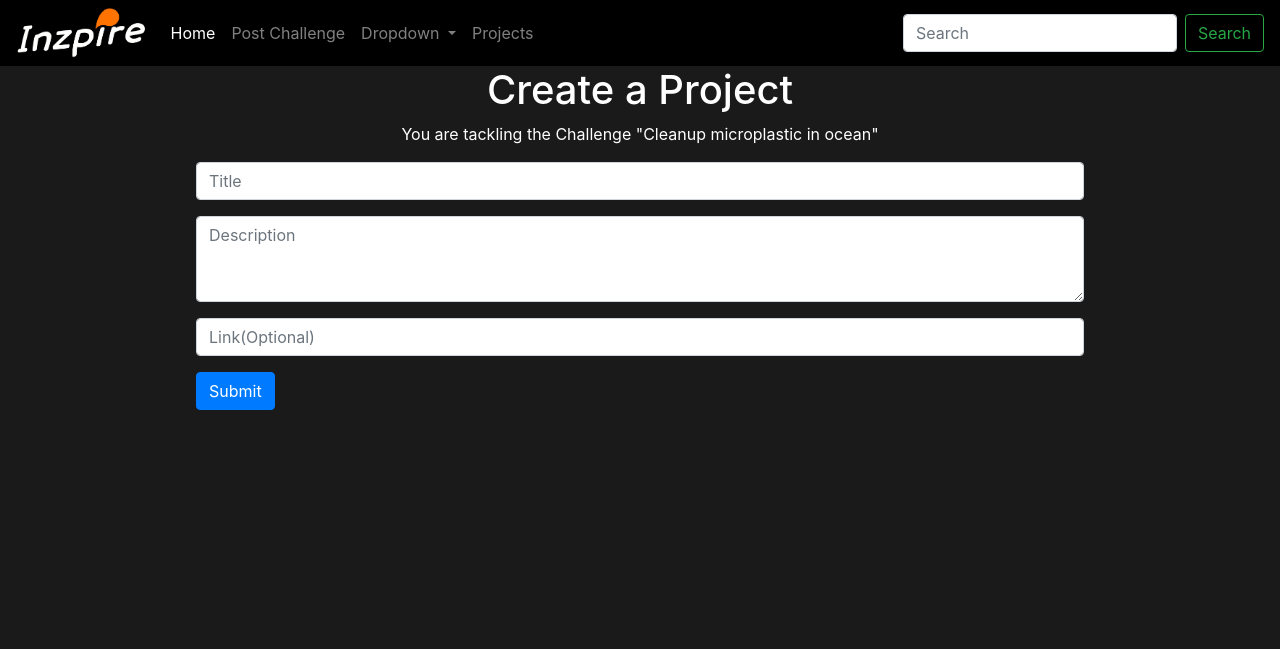
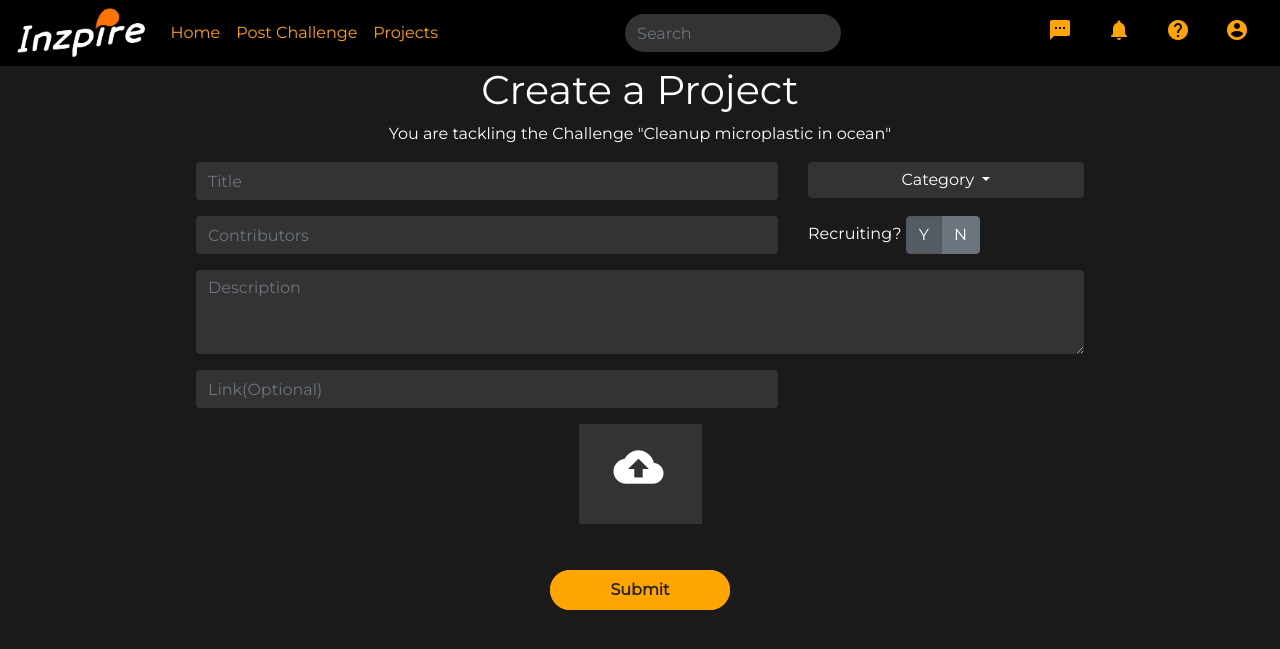
Before and after one commit to MM1901/Inzpire-HackHer413-2021, a PHP site: page /createProject.html in a window 1280 px wide. Shown: the top 649 px of the page. Run offline with PHP 8.4, Linux system fonts and the light colour scheme.

```diff
--- a/createProject.html
+++ b/createProject.html
@@ -5,12 +5,13 @@
     <meta charset="UTF-8">
     <meta http-equiv="X-UA-Compatible" content="IE=edge">
     <meta name="viewport" content="width=device-width, initial-scale=1.0">
-    <title>Post Challenge</title>
+    <title>Create Project</title>
     <link rel="stylesheet" href="https://cdn.jsdelivr.net/npm/bootstrap@4.5.3/dist/css/bootstrap.min.css"
         integrity="sha384-TX8t27EcRE3e/ihU7zmQxVncDAy5uIKz4rEkgIXeMed4M0jlfIDPvg6uqKI2xXr2" crossorigin="anonymous">
-    <link rel="stylesheet" href="./css/postChallenge.css">
+    <link rel="stylesheet" href="./css/challenge.css">
     <link rel="preconnect" href="https://fonts.gstatic.com">
     <link href="https://fonts.googleapis.com/css2?family=Montserrat&display=swap" rel="stylesheet">
+    <link rel="stylesheet" href="https://fonts.googleapis.com/icon?family=Material+Icons" />
     <style>
         body {
             background-color: #1A1A1A;
@@ -32,55 +33,118 @@
         <div class="collapse navbar-collapse" id="navbarSupportedContent">
             <ul class="navbar-nav mr-auto">
                 <li class="nav-item active">
-                    <a class="nav-link" href="#">Home <span class="sr-only">(current)</span></a>
+                    <a class="nav-link orange" href="#">Home <span class="sr-only">(current)</span></a>
                 </li>
                 <li class="nav-item">
-                    <a class="nav-link" href="#">Post Challenge</a>
+                    <a class="nav-link orange" href="#">Post Challenge</a>
                 </li>
-                <li class="nav-item dropdown">
-                    <a class="nav-link dropdown-toggle" href="#" id="navbarDropdown" role="button"
-                        data-toggle="dropdown" aria-haspopup="true" aria-expanded="false">
-                        Dropdown
-                    </a>
-                    <div class="dropdown-menu" aria-labelledby="navbarDropdown">
-                        <a class="dropdown-item" href="#">Action</a>
-                        <a class="dropdown-item" href="#">Another action</a>
-                        <div class="dropdown-divider"></div>
-                        <a class="dropdown-item" href="#">Something else here</a>
-                    </div>
-                </li>
+
                 <li class="nav-item">
-                    <a class="nav-link" href="#" tabindex="-1">Projects</a>
+                    <a class="nav-link orange" href="#" tabindex="-1">Projects</a>
                 </li>
             </ul>
             <form class="form-inline my-2 my-lg-0">
-                <input class="form-control mr-sm-2" type="search" placeholder="Search" aria-label="Search">
-                <button class="btn btn-outline-success my-2 my-sm-0" type="submit">Search</button>
+                <input class="form-control mr-sm-2 searchBar" type="search" placeholder="Search" aria-label="Search">
+
             </form>
+            <ul class="navbar-nav ml-auto">
+                <li class="nav-item icons">
+                    <i class="material-icons sms">sms</i>
+                </li>
+                <li class="nav-item icons">
+                    <i class="material-icons notifications">notifications</i>
+
+                </li>
+
+
+                <li class="nav-item icons">
+                    <i class="material-icons help">help</i>
+
+                </li>
+                <li class="nav-item icons">
+                    <i class="material-icons account_circle">account_circle</i>
+
+                </li>
+            </ul>
         </div>
     </nav>
     <div class="container ">
         <h1 style="text-align:center;color:white">Create a Project</h1>
         <p style="text-align:center; color:white">You are tackling the Challenge "Cleanup microplastic in ocean"</p>
         <form style="width:80%;" class="mx-auto">
-            <div class="form-group">
+            <div class="row">
+                <div class="col-md-8">
+                    <div class="form-group">
 
-                <input type="text" class="form-control" placeholder="Title">
+                        <input type="text" class="form-control inputField" placeholder="Title">
 
+                    </div>
+                </div>
+                <div class="col-md-4">
+                    <div class="dropdown">
+                        <button class="btn btn-secondary dropdown-toggle category" type="button" id="dropdownMenuButton"
+                            data-toggle="dropdown" aria-haspopup="true" aria-expanded="false">
+                            Category
+                        </button>
+                        <div class="dropdown-menu" aria-labelledby="dropdownMenuButton">
+                            <a class="dropdown-item" href="#">Action</a>
+                            <a class="dropdown-item" href="#">Another action</a>
+                            <a class="dropdown-item" href="#">Something else here</a>
+                        </div>
+                    </div>
+                </div>
+            </div>
+            <div class="row">
+                <div class="col-md-8">
+                    <div class="form-group">
+
+                        <input type="text" class="form-control inputField" placeholder="Contributors">
+
+                    </div>
+                </div>
+                <div class="col-md-4">
+                    <p class="lab">Recruiting?</p>
+                    <div class="btn-group btn-group-toggle" data-toggle="buttons">
+                        <label class="btn btn-secondary active">
+                            <input type="radio" name="options" id="option1" checked> Y
+                        </label>
+                        <label class="btn btn-secondary">
+                            <input type="radio" name="options" id="option2"> N
+                        </label>
+
+                    </div>
+                </div>
             </div>
             <div class="form-group">
 
-                <textarea class="form-control" id="exampleFormControlTextarea1" placeholder="Description"
+                <textarea class="form-control inputField" id="exampleFormControlTextarea1" placeholder="Description"
                     rows="3"></textarea>
             </div>
-            <div class="form-group">
+            <div class="row">
+                <div class="col-md-8">
+                    <div class="form-group">
 
-                <input type="text" class="form-control" placeholder="Link(Optional)">
+                        <input type="text" class="form-control inputField" placeholder="Link(Optional)">
 
+                    </div>
+                </div>
+            </div>
+            <div class="row">
+                <div class="col-md-2 mx-auto">
+                    <div class="input-group mb-3">
+
+                        <div class="custom-file upload">
+                            <input type="file" class="custom-file-input" id="inputGroupFile01"
+                                aria-describedby="inputGroupFileAddon01">
+                            <label for="inputGroupFile01"><i
+                                    class="material-icons backup_outlined ">backup_outlined</i></label>
+                        </div>
+                    </div>
+                </div>
             </div>
             <div class="mx-auto">
-                <a href="./home.html" class="login"> <button type="submit"
-                        class="btn btn-primary login">Submit</button></a>
+                <a href="./home.html" class="submit"> <button type="submit"
+                        class="btn btn-primary submit">Submit</button></a>
             </div>
         </form>
     </div>
--- a/css/challenge.css
+++ b/css/challenge.css
@@ -67,3 +67,7 @@
   padding: 0;
   margin-left: 35px;
 }
+.lab {
+  display: inline;
+  color: white;
+}
```
